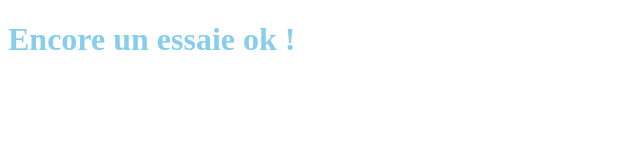
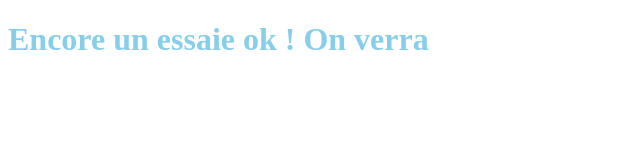
Before and after one commit to Narcissedegbelo/dossier_essaie, a plain HTML site: page index.html in a window 1280 px wide. Shown: the whole page, without its empty margins (0-640 px from the left). Drawn offline with Linux system fonts and the light colour scheme.

Commit message:
Ajout de on verra

```diff
--- a/index.html
+++ b/index.html
@@ -7,6 +7,10 @@
     <link rel="stylesheet" type="text/css" href="styles.css">
 </head>
 <body>
-    <h1>Encore un essaie ok !</h1>
+    <h1>
+        Encore un essaie ok !
+        On verra
+
+    </h1>
 </body>
 </html>
```
